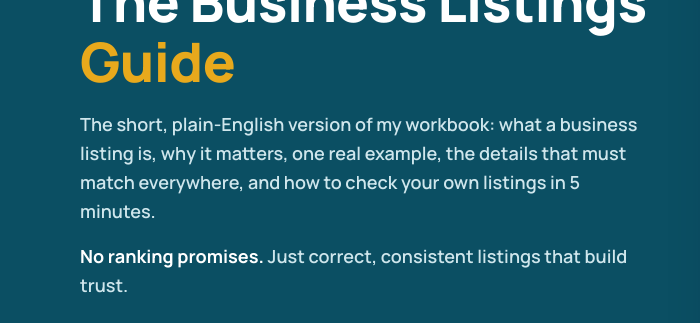
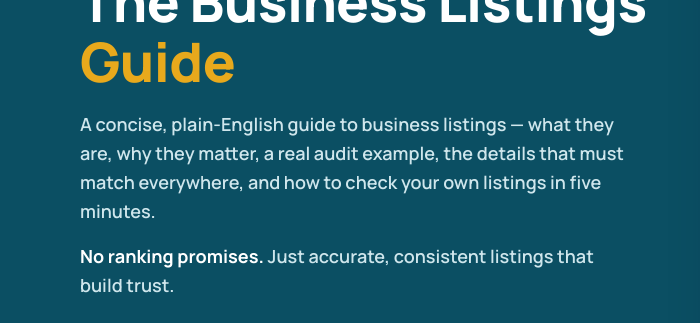
Before and after one commit to muhammadsaalim1/muhammad-saalim-website, a plain HTML site: page workbook.html in a window 1280 px wide. Shown: the part 199-522 px from the top of the page, 0-700 px from the left. Drawn offline with Linux system fonts and the light colour scheme.

Commit message:
Workbook guide: more professional hero intro

```diff
--- a/workbook.html
+++ b/workbook.html
@@ -375,8 +375,8 @@
     <div>
       <span class="hero-eyebrow">Free guide — read it here, no sign-up</span>
       <h1>The Business Listings <em>Guide</em></h1>
-      <p class="lede">The short, plain-English version of my workbook: what a business listing is, why it matters, one real example, the details that must match everywhere, and how to check your own listings in 5 minutes.</p>
-      <p class="lede"><strong>No ranking promises.</strong> Just correct, consistent listings that build trust.</p>
+      <p class="lede">A concise, plain-English guide to business listings — what they are, why they matter, a real audit example, the details that must match everywhere, and how to check your own listings in five minutes.</p>
+      <p class="lede"><strong>No ranking promises.</strong> Just accurate, consistent listings that build trust.</p>
       <div class="hero-actions">
         <a class="btn btn-orange" href="#what-is-a-business-listing">Start reading →</a>
         <a class="btn btn-ghost" href="https://calendly.com/saalim-rooftoprank/free-15-min-audit-call" target="_blank" rel="noopener">Book a free 15-min audit call</a>
```
